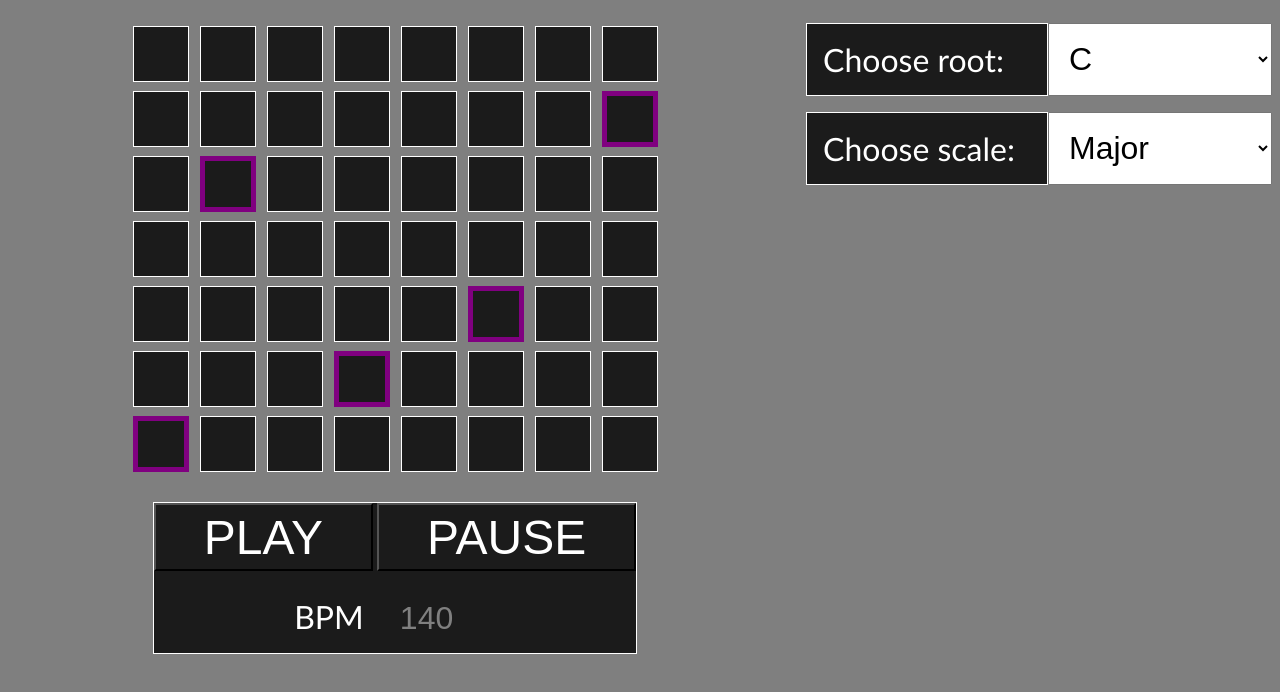
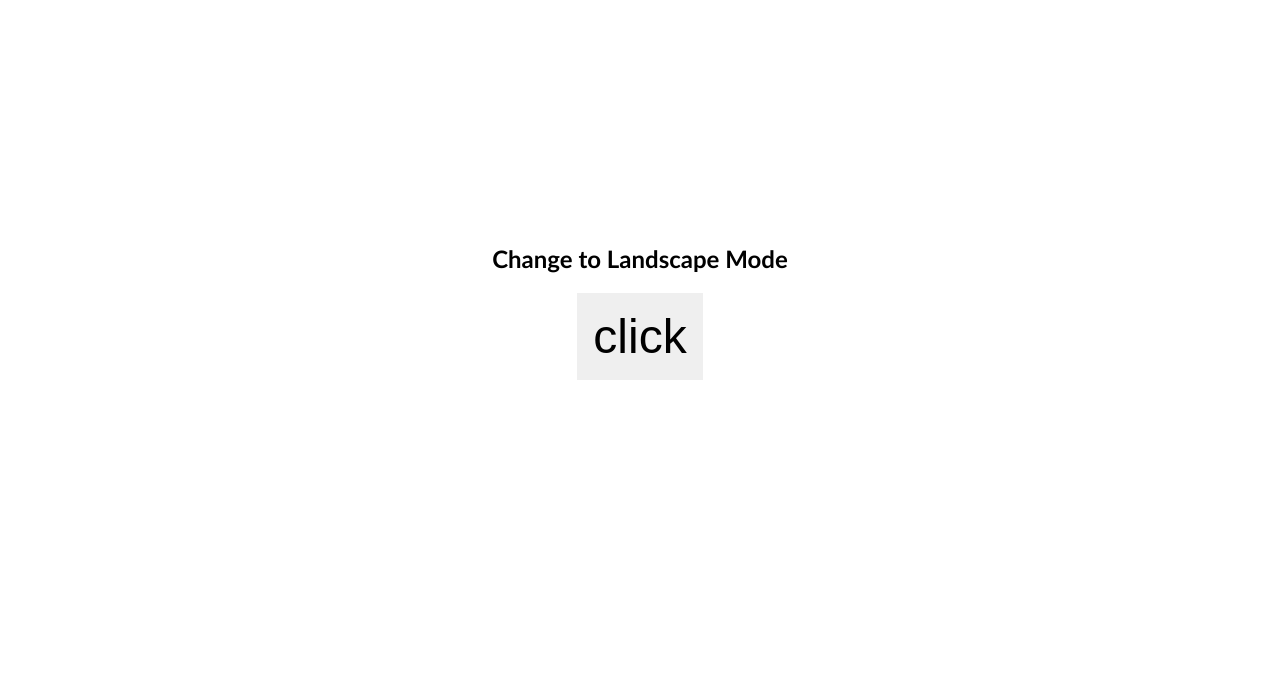
Before and after one commit to ArtCasual/Step-Sequencer, a plain HTML site: page step-sequencer/index.html in a window 1280 px wide. Shown: the part 98-790 px from the top of the page. Drawn offline with nearby package versions, Linux system fonts and the light colour scheme.

Commit message:
orientation fixed

```diff
--- a/step-sequencer/index.html
+++ b/step-sequencer/index.html
@@ -8,6 +8,10 @@
     <title>Step Sequencer</title>
   </head>
   <body>
+    <div class="screenOrient">
+      <h2 class="screenOrient__title">Change to Landscape Mode</h2>
+      <button class="screenOrient__btn">click</button>
+    </div>
     <h1 class="primary-heading">
       <span class="primary-heading__title">Step Sequencer</span><br /><span
         class="primary-heading__sub-heading"
--- a/step-sequencer/script.js
+++ b/step-sequencer/script.js
@@ -1,7 +1,12 @@
 // SET ORIENTATION WHEN MOBILE
-if (/Mobi/.test(navigator.userAgent)) {
+const modal = document.querySelector(".screenOrient");
+const screenBtn = document.querySelector(".screenOrient__btn");
+screenBtn.addEventListener("click", function () {
+  document.documentElement.requestFullscreen();
   screen.orientation.lock("landscape");
-}
+  modal.style.display = "none";
+});
+
 // Selectors
 const rowsC = document.querySelector(".note--C3");
 const rowC = Array.from(rowsC.children);
@@ -142,7 +147,6 @@ const convertNotesToFreq = function (note, octave = 4) {
 
   keyNumber = notes.indexOf(note);
   // note.slice(0,-1) for removing octave number
-  console.log(keyNumber);
 
   if (keyNumber < 3) {
     keyNumber = keyNumber + 12 + (octave - 1) * 12 + 1;
--- a/step-sequencer/styles/styles.css
+++ b/step-sequencer/styles/styles.css
@@ -4,6 +4,38 @@ body {
   background-image: url("../assets/bg-01.jpg");
 }
 
+.screenOrient {
+  display: flex;
+  align-items: center;
+  justify-content: center;
+  flex-direction: column;
+  background-color: white;
+  position: absolute;
+  z-index: 99;
+  width: 100%;
+  height: 100%;
+  inset: 0;
+}
+
+.screenOrient__btn {
+  border: none;
+  padding: 1rem;
+  color: black;
+  font-size: 3rem;
+  z-index: 99;
+  cursor: pointer;
+  position: relative;
+}
+
+#overlay {
+  position: fixed;
+  z-index: 1;
+  display: block;
+  width: 100%;
+  height: 100%;
+  inset: 0;
+  background-color: rgba(0, 0, 0, 0.5);
+}
 h1 {
   position: relative;
   z-index: 3;
@@ -13,16 +45,6 @@ h1 {
 main {
   position: relative;
   z-index: 3;
-}
-
-#overlay {
-  position: fixed;
-  z-index: 2;
-  display: block;
-  width: 100%;
-  height: 100%;
-  inset: 0;
-  background-color: rgba(0, 0, 0, 0.5);
 }
 
 form > * {
```
